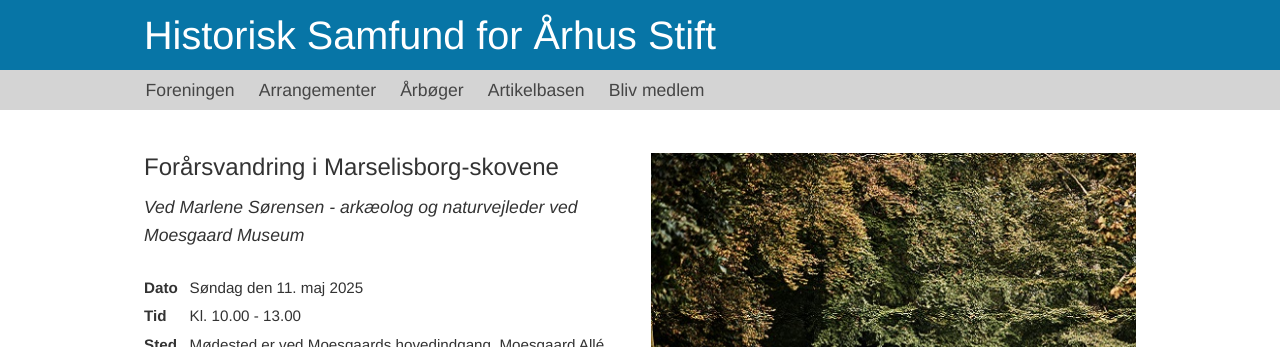
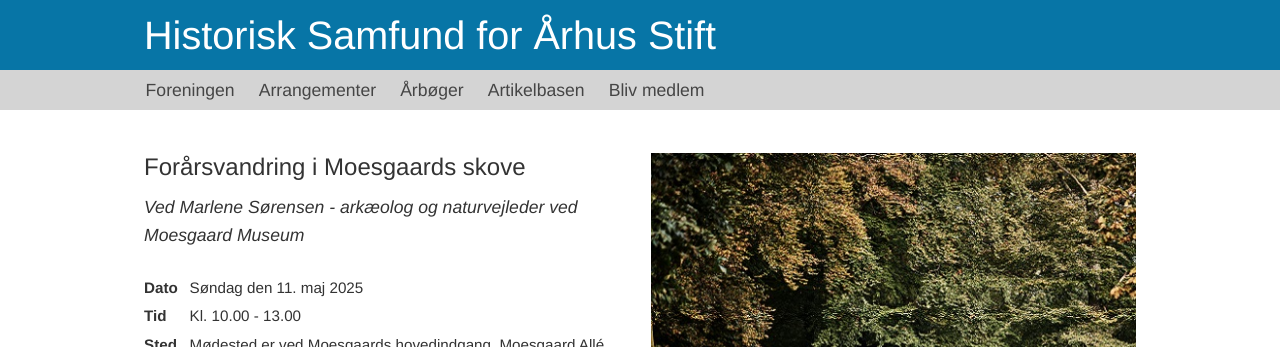
Before and after one commit to guldhorn/historisk-samfund, a Jekyll site: the page built from arrangementer/2025-05-11-Marselisborgskovene.md, in a window 1280 px wide. Shown: the top 347 px of the page. Built offline with Jekyll 4.4.1, drawn with Linux system fonts in a browser that asks for light colours.

Commit message:
Update arrangements.yaml

```diff
--- a/_data/arrangements.yaml
+++ b/_data/arrangements.yaml
@@ -116,7 +116,7 @@
 - page_url: /arrangementer/2025-05-11-Marselisborgskovene
   image_url: /assets/Marselisborgskovene_arrangementsside.jpg
   image_alt: Forårsvandring i Marselisborg-skovene
-  title: Forårsvandring i Marselisborg-skovene
+  title: Forårsvandring i Moesgaards skove
   presenter: Ved Marlene Sørensen - arkæolog og naturvejleder ved Moesgaard Museum
   location: Mødested er ved Moesgaards hovedindgang. Moesgaard Allé 15, Højbjerg
   date: Søndag den 11. maj 2025
```
